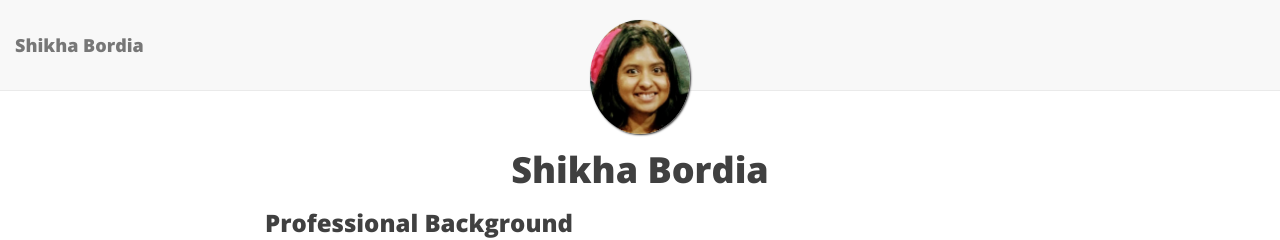
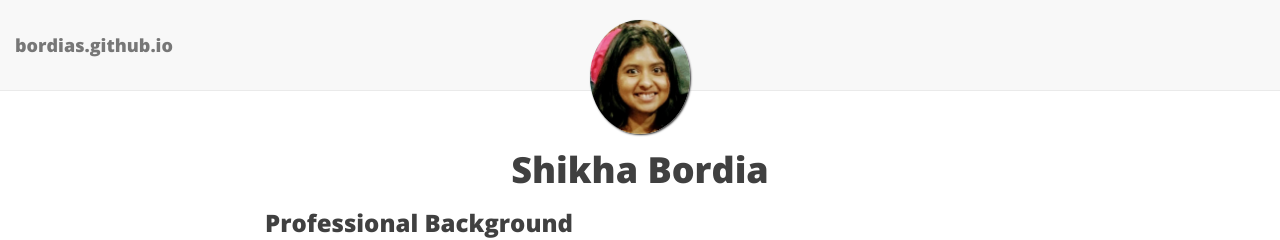
Before and after one commit to BordiaS/bordias.github.io, a Jekyll site: the page built from index.md, in a window 1280 px wide. Shown: the top 240 px of the page. Built offline with Jekyll 4.4.1, drawn with Linux system fonts in a browser that asks for light colours; nearby versions of some CDN libraries; the list of posts is cut into pages by our own code; some of the changed lines change nothing that is shown.

Commit message:
Update _config.yml

```diff
--- a/_config.yml
+++ b/_config.yml
@@ -15,7 +15,7 @@ exclude: [vendor]
 # Of course don't forget to change the username and projectname to YOUR username and project
 
 # Name of website
-title: Shikha Bordia
+#title: Shikha Bordia
 
 # Short description of your site
 #description: Random Walk
```
